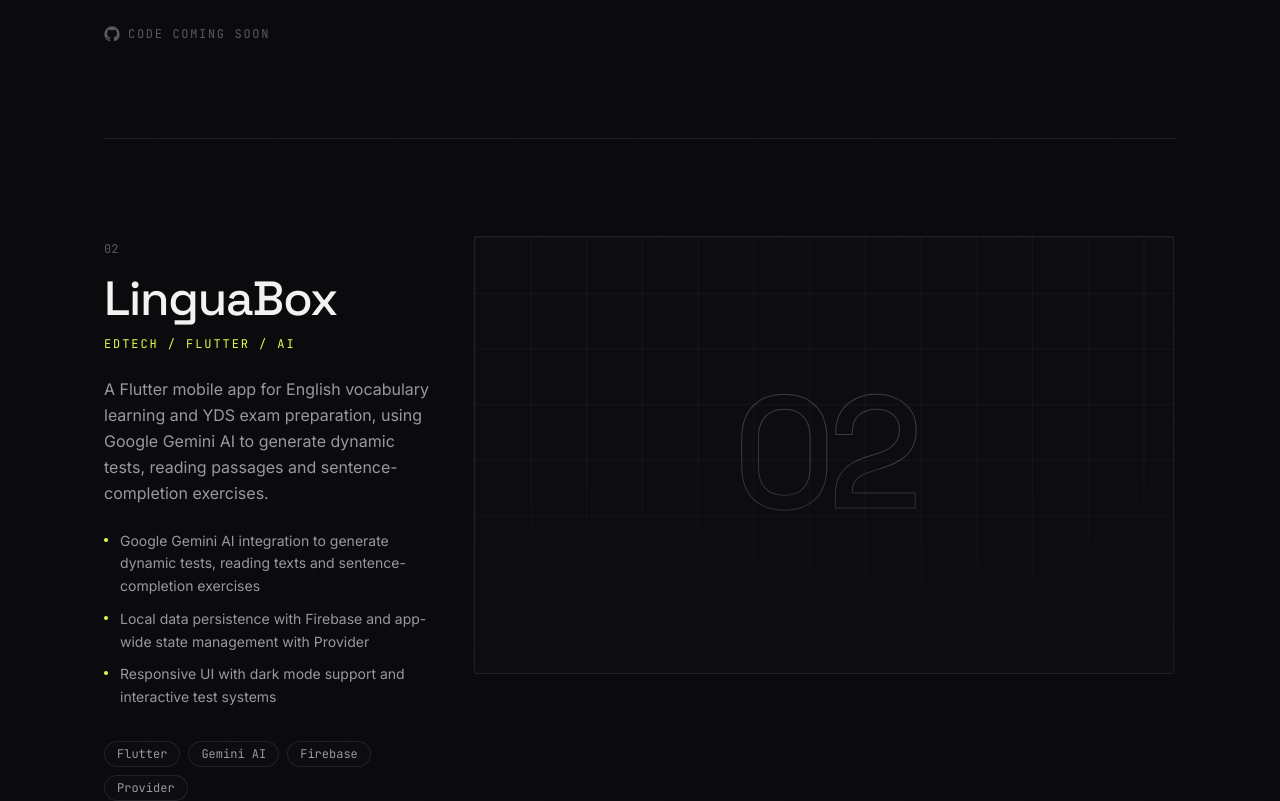
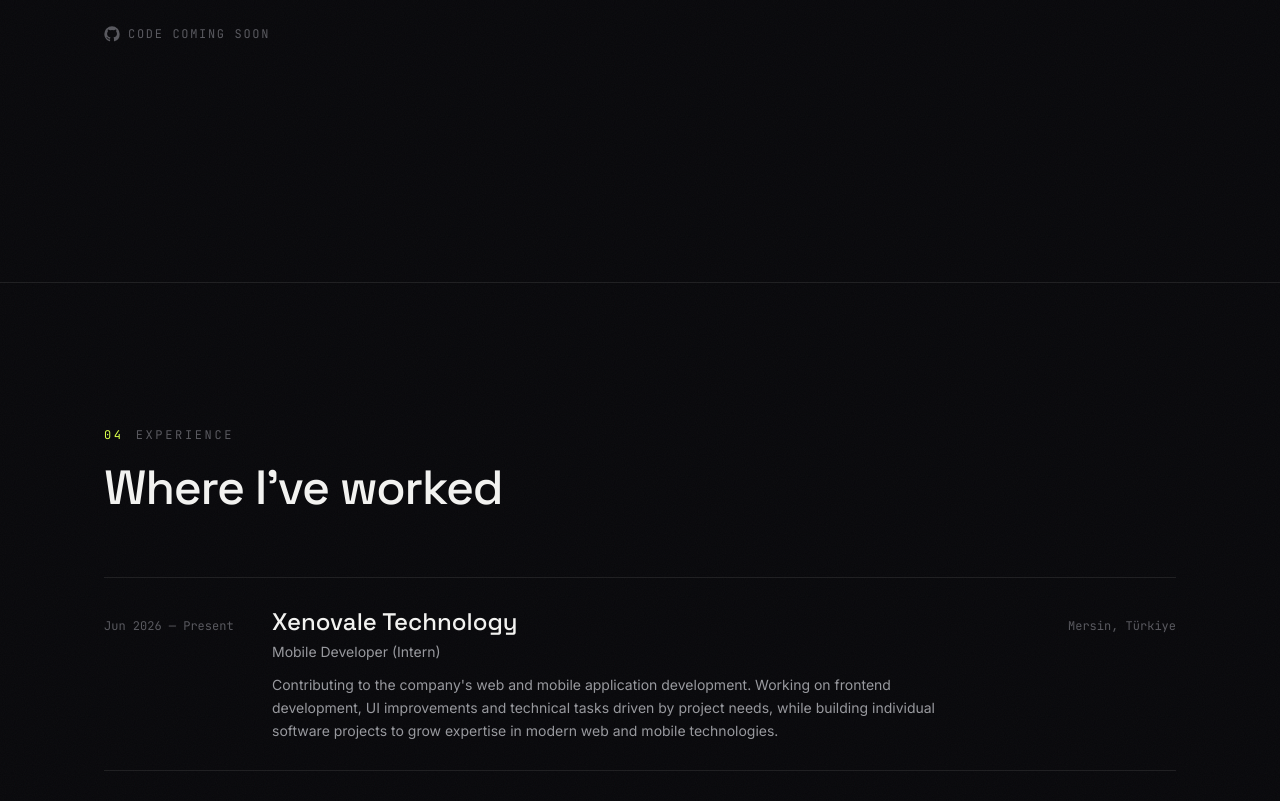
Before and after one commit to dogukanbaybut/dogukan-portfolio, a React (Vite) app: page / in a window 1280 px wide. Shown: the part 3580-4381 px from the top of the page. Built offline with nearby package versions, Linux system fonts and the light colour scheme.

Commit message:
feat: update CurrentlyBuilding and Hero components, remove LinguaBox project, and clean up technologies

```diff
--- a/src/components/CurrentlyBuilding.tsx
+++ b/src/components/CurrentlyBuilding.tsx
@@ -5,8 +5,8 @@
 
 const focuses = [
   'React Native Ecosystem',
-  'Cross-Platform Mobile (Flutter)',
   'Firebase & Realtime Architectures',
+  'Native Modules & Performance',
   'Modern Mobile UX',
 ]
 
@@ -24,8 +24,8 @@
           variants={fadeUp}
           className="mt-6 max-w-3xl text-balance font-display text-3xl font-medium leading-tight tracking-tight text-ink sm:text-5xl"
         >
-          Deepening my React Native expertise, exploring Flutter and Firebase-backed
-          architectures for scalable mobile products.
+          Deepening my React Native expertise and exploring Firebase-backed architectures for
+          scalable mobile products.
         </motion.h2>
 
         <motion.div
--- a/src/components/Hero.tsx
+++ b/src/components/Hero.tsx
@@ -4,7 +4,7 @@
 import { Container } from './ui/Container'
 import { AnimatedButton } from './ui/AnimatedButton'
 
-const focusWords = ['React Native', 'Flutter', 'Firebase', 'TypeScript']
+const focusWords = ['React Native', 'React.js', 'Firebase', 'TypeScript']
 
 function CyclingFocus() {
   const [index, setIndex] = useState(0)
--- a/src/data/projects.ts
+++ b/src/data/projects.ts
@@ -27,19 +27,4 @@
       'Dark mode support and modular state management via Context API for a refined user experience',
     ],
   },
-  {
-    name: 'LinguaBox',
-    category: 'EdTech / Flutter / AI',
-    description:
-      'A Flutter mobile app for English vocabulary learning and YDS exam preparation, using Google Gemini AI to generate dynamic tests, reading passages and sentence-completion exercises.',
-    technologies: ['Flutter', 'Gemini AI', 'Firebase', 'Provider'],
-    size: 'large',
-    githubUrl: undefined,
-    liveUrl: undefined,
-    highlights: [
-      'Google Gemini AI integration to generate dynamic tests, reading texts and sentence-completion exercises',
-      'Local data persistence with Firebase and app-wide state management with Provider',
-      'Responsive UI with dark mode support and interactive test systems',
-    ],
-  },
 ]
--- a/src/data/technologies.ts
+++ b/src/data/technologies.ts
@@ -1,14 +1,5 @@
 import type { ComponentType } from 'react'
-import {
-  AppWindow,
-  Atom,
-  Braces,
-  Component,
-  FileCode,
-  FileCode2,
-  Flame,
-  Palette,
-} from 'lucide-react'
+import { Atom, Braces, Component, FileCode, FileCode2, Flame, Palette } from 'lucide-react'
 
 export interface Technology {
   name: string
@@ -18,7 +9,6 @@
 
 export const technologies: Technology[] = [
   { name: 'React Native', description: 'Cross-platform mobile apps', icon: Component },
-  { name: 'Flutter', description: 'Native mobile UI toolkit', icon: AppWindow },
   { name: 'React.js', description: 'Component-driven UIs', icon: Atom },
   { name: 'TypeScript', description: 'Typed, reliable code', icon: FileCode2 },
   { name: 'JavaScript', description: 'The web, natively', icon: Braces },
```
